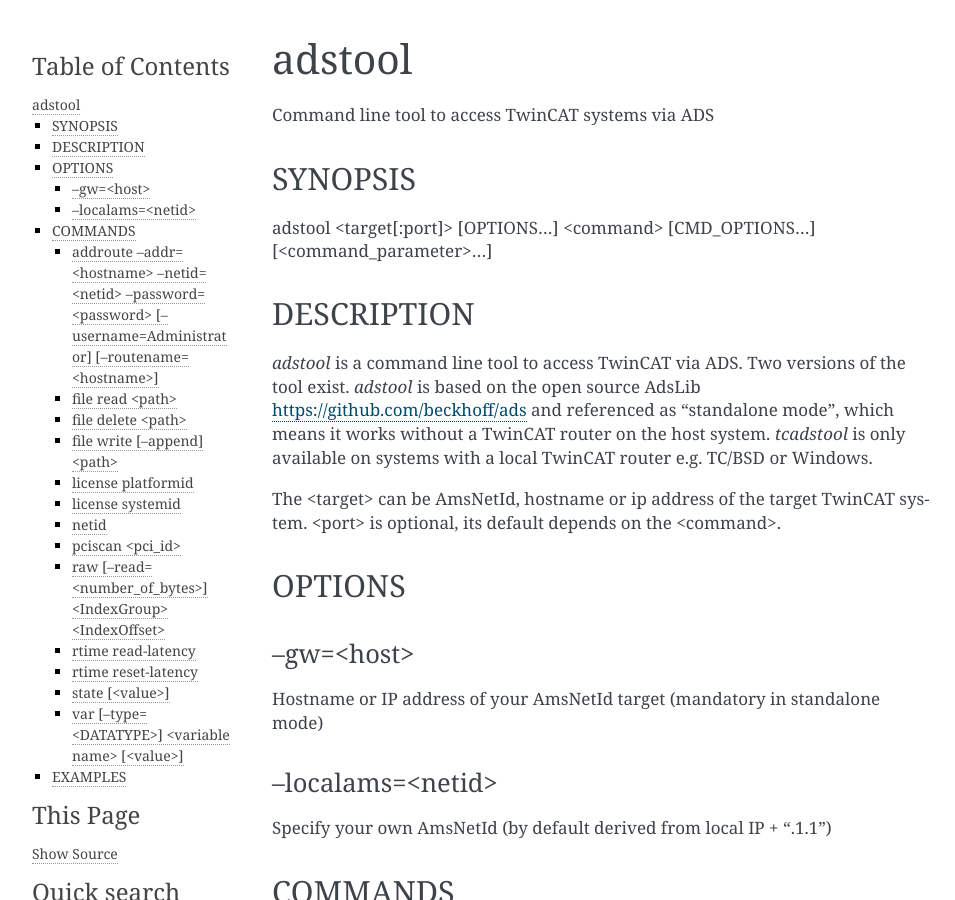
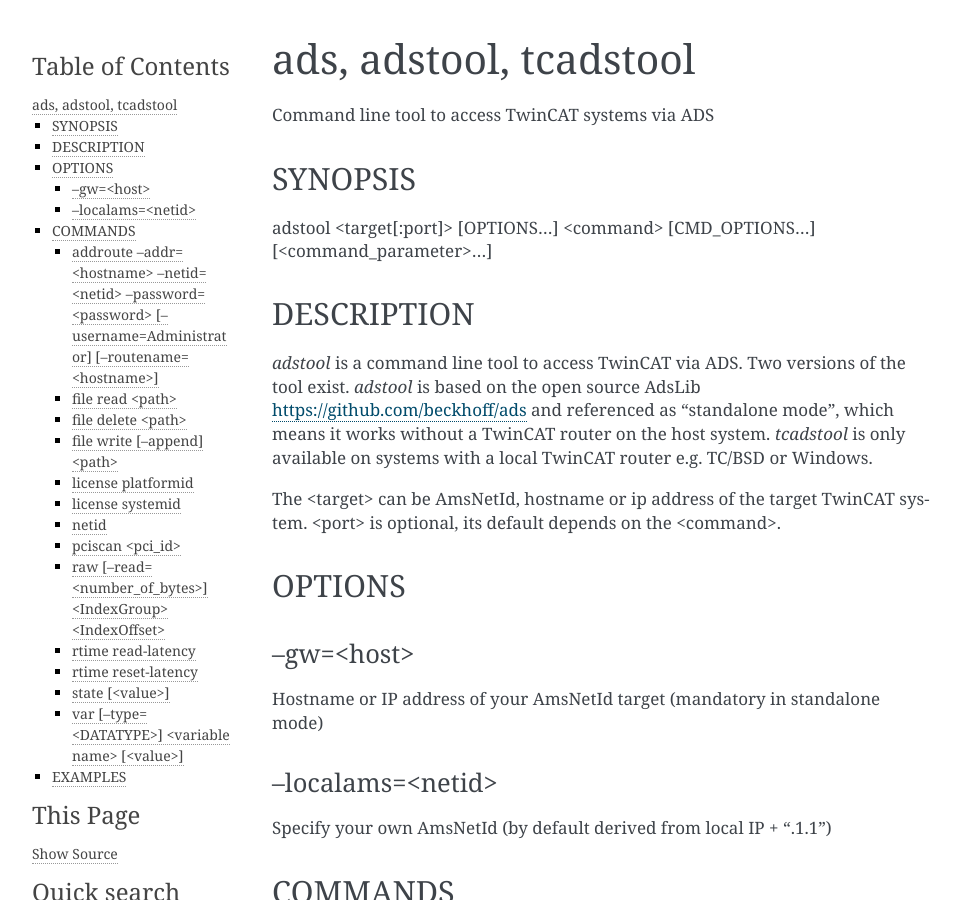
Before and after one commit to Beckhoff/ADS, a Sphinx documentation site: the page built from doc/source/adstool.rst, in a window 1280 px wide and 900 px high. Shown: the whole window, without its empty margins (148-1103 px from the left). Built offline with Sphinx 7.4.7, drawn with Linux system fonts in a browser that asks for light colours.

Commit message:
AdsTool: adjust manpage for TC/BSD and other variants
We have two executables "adstool" and "tcadstool". On TC/BSD we use the
later, but we renamed it to "ads". The manpage should be valid for all
three of these variants. So we simply add "ads" and "tcadstool" to the
headings.

Reviewed-by: Patrick Bruenn <p.bruenn@beckhoff.com>

```diff
--- a/doc/source/adstool.rst
+++ b/doc/source/adstool.rst
@@ -1,6 +1,6 @@
-########
-adstool
-########
+#######################
+ads, adstool, tcadstool
+#######################
 Command line tool to access TwinCAT systems via ADS
 
 
--- a/doc/source/conf.py
+++ b/doc/source/conf.py
@@ -74,5 +74,5 @@
 # One entry per manual page. List of tuples
 # (source start file, name, description, authors, manual section).
 man_pages = [
-    ('adstool', 'adstool', 'adstool Documentation',[author], 1),
+    ('adstool', 'adstool', 'ads, adstool, tcadstool Documentation', [author], 1),
 ]
```
